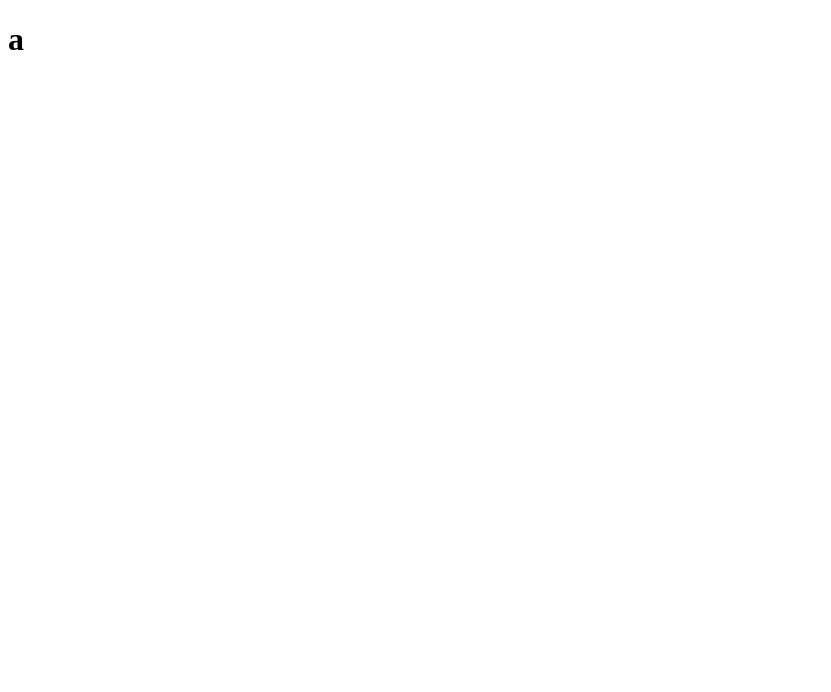
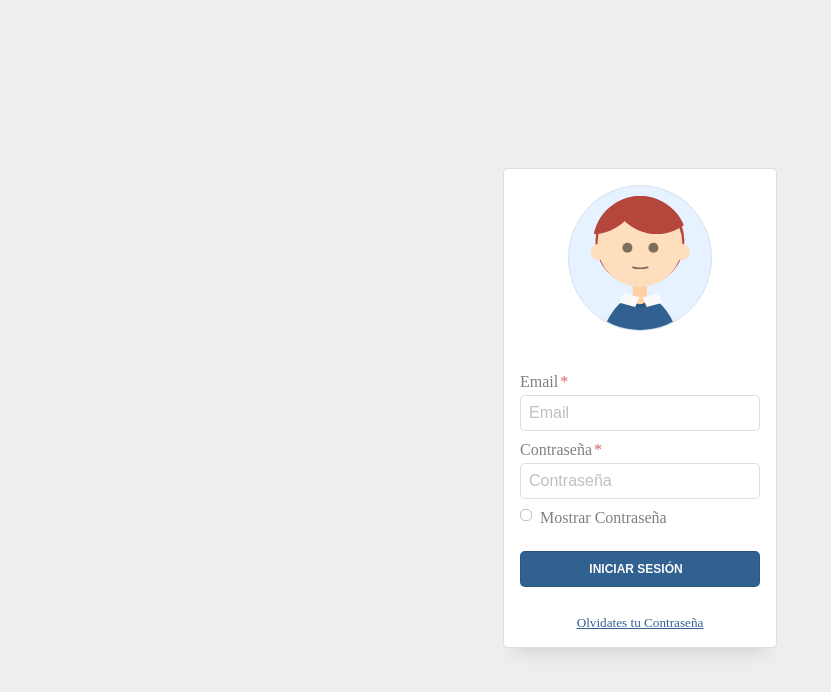
Before and after one commit to luismor98/Zentro, a Vue app: page /login in a window 1280 px wide. Shown: the top 692 px of the page, without its empty margins (0-831 px from the left). Built offline with nearby package versions, Linux system fonts and the light colour scheme.

Commit message:
Pagina y formulario de login hechos

```diff
--- a/src/App.vue
+++ b/src/App.vue
@@ -6,4 +6,8 @@ import { RouterView } from 'vue-router';
   <RouterView></RouterView>
 </template>
 
-<style></style>
+<style>
+  html{
+    background-color: #eee;
+  }
+</style>
--- a/src/views/Login.vue
+++ b/src/views/Login.vue
@@ -2,7 +2,433 @@
 </script>
 
 <template>
-    <h1>a</h1>
+    <div class="grid-container">
+        <form method="get" action="javascript: void(0);" id="login-form" class="login-form" autocomplete="off" role="main">
+  <h1 class="a11y-hidden">Login Form</h1>
+  <div>
+    <label class="label-email">
+      <input type="email" class="text" name="email" placeholder="Email" tabindex="1" required />
+      <span class="required">Email</span>
+    </label>
+  </div>
+  <input type="checkbox" name="show-password" class="show-password a11y-hidden" id="show-password" tabindex="3" />
+  <label class="label-show-password" for="show-password">
+    <span>Mostrar Contraseña</span>
+  </label>
+  <div>
+    <label class="label-password">
+      <input type="text" class="text" name="password" placeholder="Contraseña" tabindex="2" required />
+      <span class="required">Contraseña</span>
+    </label>
+  </div>
+  <input type="submit" value="Iniciar Sesión" />
+  <div class="email">
+    <a href="#">Olvidates tu Contraseña</a>
+  </div>
+  <figure aria-hidden="true">
+    <div class="person-body"></div>
+    <div class="neck skin"></div>
+    <div class="head skin">
+      <div class="eyes"></div>
+      <div class="mouth"></div>
+    </div>
+    <div class="hair"></div>
+    <div class="ears"></div>
+    <div class="shirt-1"></div>
+    <div class="shirt-2"></div>
+  </figure>
+</form>
+    </div>
 </template>
 
-<style></style>
+<style>
+    .grid-container{
+        height: 100vh;
+        display: grid;
+        justify-items: center;
+        align-items: center;
+    }
+
+    .login-form {
+  --background: white;
+  --border: rgba(0, 0, 0, 0.125);
+  --borderDark: rgba(0, 0, 0, 0.25);
+  --borderDarker: rgba(0, 0, 0, 0.5);
+  --bgColorH: 0;
+  --bgColorS: 0%;
+  --bgColorL: 98%;
+  --fgColorH: 210;
+  --fgColorS: 50%;
+  --fgColorL: 38%;
+  --shadeDark: 0.3;
+  --shadeLight: 0.7;
+  --shadeNormal: 0.5;
+  --borderRadius: 5px;
+  --highlight: #1f2e3e;
+  background: white;
+  border: 1px solid var(--border);
+  border-radius: var(--borderRadius);
+  box-shadow: 0 1rem 1rem -0.75rem var(--border);
+  display: flex;
+  flex-direction: column;
+  padding: 1rem;
+  position: relative;
+  overflow: hidden;
+}
+
+.login-form .email, .login-form .email a {
+  color: hsl(var(--fgColorH), var(--fgColorS), var(--fgColorL));
+  font-size: 0.825rem;
+  order: 4;
+  text-align: center;
+  margin-top: 0.25rem;
+  outline: 1px dashed transparent;
+  outline-offset: 2px;
+  display: inline;
+}
+
+.login-form a:hover {
+  color: hsl(var(--fgColorH), var(--fgColorS), calc(var(--fgColorL) * 0.85));
+  transition: color 0.25s;
+}
+
+.login-form a:focus {
+  color: hsl(var(--fgColorH), var(--fgColorS), calc(var(--fgColorL) * 0.85));
+  outline: 1px dashed hsl(var(--fgColorH), calc(var(--fgColorS) * 2), calc(var(--fgColorL) * 1.15));
+  outline-offset: 2px;
+}
+
+.login-form > div {
+  order: 2;
+}
+
+label {
+  display: flex;
+  flex-direction: column;
+}
+
+.label-show-password {
+  order: 3;
+}
+
+label > span {
+  color: var(--borderDarker);
+  display: block;
+  font-size: 1rem;
+  margin-top: 0.625rem;
+  order: 1;
+  transition: all 0.25s;
+}
+
+label > span.required::after {
+  content: "*";
+  color: #dd6666;
+  margin-left: 0.125rem;
+}
+
+label input {
+  order: 2;
+  outline: none;
+}
+
+label input::placeholder {
+  color: var(--borderDark);
+}
+
+/* trick from https://css-tricks.com/snippets/css/password-input-bullet-alternatives/ */
+label input[name="password"] {
+  -webkit-text-security: disc;
+}
+
+input[name="show-password"]:checked ~ div label input[name="password"] {
+  -webkit-text-security: none;
+}
+
+label:hover span {
+  color: hsl(var(--fgColorH), var(--fgColorS), var(--fgColorL));
+}
+
+input[type="checkbox"] + div label:hover span::before,
+label:hover input.text {
+  border-color: hsl(var(--fgColorH), var(--fgColorS), var(--fgColorL));
+}
+
+label input.text:focus,
+label input.text:active {
+  border-color:  hsl(var(--fgColorH), calc(var(--fgColorS) * 2), calc(var(--fgColorL) * 1.15));
+  box-shadow: 0 1px  hsl(var(--fgColorH), calc(var(--fgColorS) * 2), calc(var(--fgColorL) * 1.15));
+}
+
+input.text:focus + span,
+input.text:active + span {
+  color:  hsl(var(--fgColorH), calc(var(--fgColorS) * 2), calc(var(--fgColorL) * 1.15));
+}
+
+input {
+  border: 1px solid var(--border);
+  border-radius: var(--borderRadius);
+  box-sizing: border-box;
+  font-size: 1rem;
+  height: 2.25rem;
+  line-height: 1.25rem;
+  margin-top: 0.25rem;
+  order: 2;
+  padding: 0.25rem 0.5rem;
+  width: 15rem;
+  transition: all 0.25s;
+}
+
+input[type="submit"] {
+  color: hsl(var(--bgColorH), var(--bgColorS), var(--bgColorL));
+  background: hsl(var(--fgColorH), var(--fgColorS), var(--fgColorL));
+  font-size: 0.75rem;
+  font-weight: bold;
+  margin-top: 0.625rem;
+  order: 4;
+  outline: 1px dashed transparent;
+  outline-offset: 2px;
+  padding-left: 0;
+  text-transform: uppercase;
+  margin-top: 1.5rem;
+  margin-bottom: 1.5rem;
+}
+
+input[type="checkbox"]:focus + label span::before,
+input[type="submit"]:focus {
+  outline: 1px dashed hsl(var(--fgColorH), calc(var(--fgColorS) * 2), calc(var(--fgColorL) * 1.15));
+  outline-offset: 2px;
+}
+
+input[type="submit"]:focus {
+  background: hsl(var(--fgColorH), var(--fgColorS), calc(var(--fgColorL) * 0.85));
+}
+
+input[type="submit"]:hover {
+  background: hsl(var(--fgColorH), var(--fgColorS), calc(var(--fgColorL) * 0.85));
+}
+
+input[type="submit"]:active {
+  background: hsl(var(--fgColorH), calc(var(--fgColorS) * 2), calc(var(--fgColorL) * 1.15));
+  transition: all 0.125s;
+}
+
+/** Checkbox styling */
+.a11y-hidden {
+  position: absolute;
+  top: -1000em;
+  left: -1000em;
+}
+
+input[type="checkbox"] + label span {
+  padding-left: 1.25rem;
+  position: relative;
+}
+
+input[type="checkbox"] + label span::before {
+  content: "";
+  display: block;
+  position: absolute;
+  top: 0;
+  left: 0;
+  width: 0.75rem;
+  height: 0.75rem;
+  border: 1px solid var(--borderDark);
+  border-radius: var(--borderRadius);
+  transition: all 0.25s;
+  outline:1px dashed transparent;
+  outline-offset: 2px;
+}
+
+input[type="checkbox"]:checked + label span::after {
+  content: "";
+  display: block;
+  position: absolute;
+  top: 0.1875rem;
+  left: 0.1875rem;
+  width: 0.375rem;
+  height: 0.375rem;
+  border: 1px solid var(--borderDark);
+  border-radius: var(--borderRadius);
+  transition: all 0.25s;
+  outline:1px dashed transparent;
+  outline-offset: 2px;
+  background: hsl(var(--fgColorH), var(--fgColorS), var(--fgColorL));
+}
+
+/** PERSON */
+figure {
+  --skinH: 30;
+  --skinS: 100%;
+  --skinL: 87%;
+  --hair: rgb(180,70,60);
+  background: hsl(var(--fgColorH), calc(var(--fgColorS) * 2), 95%);
+  border: 1px solid rgba(0,0,0,0.0625);
+  border-radius: 50%;
+  height: 0;
+  margin: auto auto;
+  margin-bottom: 2rem;
+  order: 1;
+  padding-top: 60%;
+  position: relative;
+  width: 60%;
+  overflow: hidden;
+}
+
+figure div {
+  position: absolute;
+  transform: translate(-50%, -50%);
+}
+
+figure .skin {
+  background: hsl(var(--skinH), var(--skinS), var(--skinL));
+  box-shadow: inset 0 0 3rem hsl(var(--skinH), var(--skinS), calc(var(--skinL) * 0.95));
+}
+
+figure .head {
+  top: 40%;
+  left: 50%;
+  width: 60%;
+  height: 60%;
+  border-radius: 100%;
+  box-shadow: 0 -0.175rem 0 0.125rem var(--hair);
+}
+
+figure  .ears {
+  top: 47%;
+  left: 50%;
+  white-space: nowrap;
+}
+
+figure .ears::before,
+figure .ears::after {
+  content: "";
+  background: hsl(var(--skinH), var(--skinS), var(--skinL));
+  border-radius: 50%;
+  width: 1rem;
+  height: 1rem;
+  display: inline-block;
+  margin: 0 2.1rem;
+}
+
+figure .head .eyes {
+  top: 55%;
+  left: 50%;
+  white-space: nowrap;
+}
+
+@-webkit-keyframes blink {
+  0%, 90%, 100% {
+    height: 10px;
+  }
+  95% {
+    height: 0;
+  }
+}
+
+@keyframes blink {
+  0%, 90%, 100% {
+    height: 10px;
+  }
+  95% {
+    height: 0px;
+  }
+}
+
+figure .head .eyes::before,
+figure .head .eyes::after {
+  content: "";
+  background: var(--borderDarker);
+  border-radius: 50%;
+  width: 10px;
+  height: 10px;
+  display: inline-block;
+  margin: 0 0.5rem;
+  -webkit-animation: blink 5s infinite;
+  animation: blink 5s infinite;
+  transition: all 0.15s;
+}
+
+input[name="show-password"]:checked ~ figure .head .eyes::before,
+input[name="show-password"]:checked ~ figure .head .eyes::after {
+  height: 0.125rem;
+  animation: none;
+}
+
+figure .head .mouth {
+  border: 0.125rem solid transparent;
+  border-bottom: 0.125rem solid var(--borderDarker);
+  width: 25%;
+  border-radius: 50%;
+  transition: all 0.5s
+}
+
+form:invalid figure .head .mouth {
+  top: 75%;
+  left: 50%;
+  height: 10%;
+}
+
+form:valid figure .head .mouth {
+  top: 60%;
+  left: 50%;
+  width: 40%;
+  height: 40%;
+}
+
+figure .hair {
+  top: 40%;
+  left: 50%;
+  width: 66.66%;
+  height: 66.66%;
+  border-radius: 100%;
+  overflow: hidden;
+}
+
+figure .hair::before {
+  content: "";
+  display: block;
+  position: absolute;
+  width: 100%;
+  height: 100%;
+  background: var(--hair);
+  border-radius: 50%;
+  top: -60%;
+  left: -50%;
+  box-shadow: 4rem 0 var(--hair);
+}
+
+figure .neck {
+  width: 10%;
+  height: 40%;
+  top: 62%;
+  left: 50%;
+  background: hsl(var(--skinH), var(--skinS), calc(var(--skinL) * 0.94));
+  border-radius: 0 0 2rem 2rem;
+  box-shadow: 0 0.25rem var(--border);
+}
+
+figure .person-body {
+  width: 60%;
+  height: 100%;
+  border-radius: 50%;
+  background: red;
+  left: 50%;
+  top: 126%;
+  background: hsl(var(--fgColorH), var(--fgColorS), var(--fgColorL));
+}
+
+figure .shirt-1,
+figure .shirt-2 {
+  width: 12%;
+  height: 7%;
+  background: hsl(var(--bgColorH), var(--bgColorS), var(--bgColorL));
+  top: 76%;
+  left: 36.5%;
+  transform: skew(-10deg) rotate(15deg)
+}
+
+figure .shirt-2 {
+  left: 52.5%;
+  transform: skew(10deg) rotate(-15deg)
+}
+</style>
```
